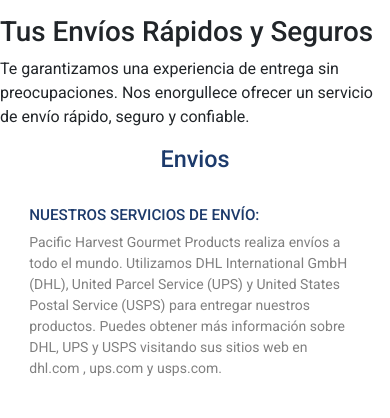
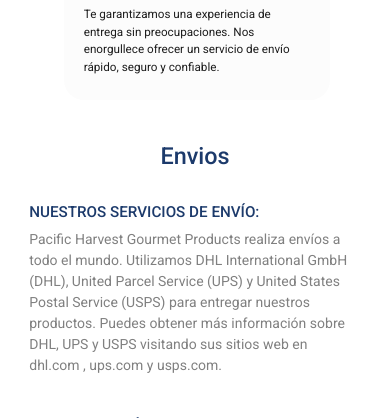
Before and after one commit to santos1803/PacificHarvestGourmet, a PHP site: page /PacificHarvestGourmet/envios.php in a window 390 px wide. Shown: the part 184-602 px from the top of the page. Run offline with PHP 8.4, Linux system fonts and the light colour scheme; style sheets or scripts are compiled from the project's sources; some libraries are stand-ins or nearby versions.

Commit message:
acomodar envios

```diff
--- a/css/envios.css
+++ b/css/envios.css
@@ -1,4 +1,5 @@
 @import url('https://fonts.googleapis.com/css2?family=Roboto:wght@100;300;400;500;700;900&display=swap');
+@import url(../css/index.css);
 @import url(../nav_footer_css/nav_principal.css);
 @import url(../nav_footer_css/footer.css);
 @import url(../responsive_css/envios.css);
@@ -30,19 +31,45 @@
     height: 70px;
 }
 
+
 /*
 ------Inicio de Banner------
 */
 
 .containerPrincipal--env {
+    box-sizing: border-box;
+    width: 100%;
+    height: 65vh;
+    display: flex;
+    align-items: center;
     background-image: url(../recursos/envio.jpg);
+    background-repeat: no-repeat;
+    background-position: center;
+    background-size: cover;
 }
+
+.containerPrincipal--a {
+    box-sizing: border-box;
+    width: 100%;
+    height: 65vh;
+    display: flex;
+    justify-content: center;
+    align-items: center;
+    padding-left: 1%;
+    display: none;
+}
+
+.containerPrincipal--b {
+    background-image: none !important;
+}
+
 
 /*
 ------Inicio seccion de envios------
 */
 
-        /*
+
+/*
         ------Inicio titulo------
         */
 
@@ -60,7 +87,7 @@
     width: 85%;
 }
 
-.title_envios h1{
+.title_envios h1 {
     text-align: center;
     width: 100%;
     color: var(--color_logo);
@@ -76,18 +103,18 @@
     color: #808080;
 }
 
-.title_description p a{
+.title_description p a {
     color: #808080;
     transition: .3s;
 }
 
-.title_description p a:hover{
+.title_description p a:hover {
     color: var(--color_logo);
     font-weight: 700;
-
 }
 
-        /*
+
+/*
         ------Inicio galeria de zonas------
         */
 
@@ -147,7 +174,6 @@
     grid-column-start: span 2;
 }
 
-
 .galery__img {
     width: 100%;
     height: 100%;
@@ -161,7 +187,7 @@
     color: white;
     margin: 0;
     width: 100%;
-    background:linear-gradient(rgba(255,255,255,0), rgba(0,0,0,1));
+    background: linear-gradient(rgba(255, 255, 255, 0), rgba(0, 0, 0, 1));
     padding: 10px;
     font-size: 2vw;
 }
@@ -169,7 +195,7 @@
 .galery__items .text__hover {
     width: 0%;
     height: 100%;
-    background-color: rgba(0,0,0,.6);
+    background-color: rgba(0, 0, 0, .6);
     position: absolute;
     top: 0;
     display: flex;
@@ -220,24 +246,27 @@
     width: 100%;
 }
 
-.opciones__envio .galery__items p{
+.opciones__envio .galery__items p {
     margin-top: 20px;
     width: 100%;
     text-align: center;
 }
 
-        /*
+
+/*
         ------Inicio opciones de envio------
         */
 
-.zone__options , .zone__time {
+.zone__options,
+.zone__time {
     display: flex;
     align-items: center;
     justify-content: center;
     margin-bottom: 60px;
 }
 
-.opciones__envio, .time__shipping {
+.opciones__envio,
+.time__shipping {
     width: 85%;
 }
 
@@ -249,13 +278,11 @@
     color: var(--color_logo);
     font-size: 2vw;
     width: 100%;
-
 }
 
 .options__title p {
     color: #808080;
     width: 100%;
-
 }
 
 .grid__company {
@@ -270,7 +297,6 @@
 .grid__company .galery__items:nth-child(1) {
     grid-column-start: span 1;
     grid-row-start: span 1;
-
 }
 
 .grid__company .galery__items:nth-child(2) {
@@ -283,31 +309,25 @@
 
 .grid__company .galery__items:nth-child(4) {
     grid-column-start: span 3;
-
 }
 
-.grid__company .galery__items:nth-child(4) p{
+.grid__company .galery__items:nth-child(4) p {
     width: 100%;
     text-align: center;
-
 }
 
-.grid__company .galery__items:nth-child(3) .galery__img{
+.grid__company .galery__items:nth-child(3) .galery__img {
     width: 100%;
     height: 100%;
     object-fit: contain;
 }
 
 
-        /*
+/*
         ------Inicio tiempo de envio------
         */
 
 
-
-
-
-
-        /*
+/*
         ------Inicio tiempo de envio------
         */
--- a/envios.php
+++ b/envios.php
@@ -236,14 +236,14 @@
 
     <main class="containerPrincipal--env">
         <article class="txt">
-            <h1>Tus Envíos Rápidos y Seguros</h1>
+            <h1>Envíos Rápidos y Seguros</h1>
             <p>Te garantizamos una experiencia de entrega sin preocupaciones. Nos enorgullece ofrecer un servicio de envío rápido, seguro y confiable. </p>
 
         </article>
 
     </main>
 
-    <main class="containerPrincipal containerPrincipal--a">
+    <main class="containerPrincipal containerPrincipal--a containerPrincipal--b">
 
         <article class="prueba">
             <h1>Tus Envíos Rápidos y Seguros</h1>
--- a/responsive_css/envios.css
+++ b/responsive_css/envios.css
@@ -1,3 +1,62 @@
+/* BANNER PRINCIPAL */
+
+@media (max-width: 1100px) {
+    .containerPrincipal {
+        height: 30em;
+    }
+}
+
+@media (max-width: 1050px) {
+    .containerPrincipal--env {
+        display: none;
+    }
+    .containerPrincipal--a {
+        display: flex;
+    }
+    .containerCinco {
+        display: flex;
+    }
+}
+
+@media (max-width: 930px) {
+    .containerPrincipal {
+        height: 26em;
+    }
+}
+
+@media (max-width: 800px) {
+    .containerPrincipal {
+        height: 20em;
+    }
+}
+
+@media (max-width: 650px) {
+    .containerPrincipal {
+        height: 16em;
+    }
+}
+
+
+/* CONTENIDO DEL BANNER PRINCIPAL */
+
+@media (max-width: 1190px) {
+    .prueba h1 {
+        font-size: 2.5vw;
+    }
+    .prueba p {
+        font-size: 1.5vw;
+    }
+}
+
+@media (max-width: 920px) {
+    .prueba h1 {
+        font-size: 2.5vw;
+    }
+    .prueba p {
+        font-size: 1.6vw;
+    }
+}
+
 @media (max-width: 850px) {
     .grid__company {
         width: 100%;
@@ -7,23 +66,41 @@
         grid-column-gap: 30px;
         grid-row-gap: 30px;
     }
-
     .title_description h3 {
         font-size: 2.8vw;
-
     }
-
     .options__title h2 {
         font-size: 2.8vw;
     }
+}
 
+@media (max-width: 820px) {
+    .prueba h1 {
+        font-size: 2.5vw;
+    }
+    .prueba p {
+        font-size: 1.7vw;
+    }
 }
+
 @media (max-width: 800px) {
     .galery__items:hover .text__hover ul li {
         font-size: 2.5vw;
     }
-    .title_envios h1{
+    .title_envios h1 {
         font-size: 5vw;
+    }
+}
+
+@media (max-width: 720px) {
+    .prueba {
+        width: 45%;
+    }
+    .prueba h1 {
+        font-size: 2.5vw;
+    }
+    .prueba p {
+        font-size: 1.8vw;
     }
 }
 
@@ -36,7 +113,6 @@
         grid-column-gap: 30px;
         grid-row-gap: 30px;
     }
-
     .img__title {
         font-size: 3vw;
     }
@@ -45,7 +121,39 @@
 @media (max-width: 630px) {
     .title_description h3 {
         font-size: 3.5vw;
+    }
+}
 
+@media (max-width: 620px) {
+    .prueba h1 {
+        font-size: 2.5vw;
+    }
+    .prueba p {
+        font-size: 1.9vw;
+    }
+}
+
+@media (max-width: 550px) {
+    .prueba {
+        width: 50%;
+    }
+    .prueba h1 {
+        font-size: 2.8vw;
+    }
+    .prueba p {
+        font-size: 2.3vw;
+    }
+}
+
+@media (max-width: 490px) {
+    .prueba {
+        width: 55%;
+    }
+    .prueba h1 {
+        font-size: 3.1vw;
+    }
+    .prueba p {
+        font-size: 2.5vw;
     }
 }
 
@@ -53,17 +161,14 @@
     .galery__items:hover .text__hover ul li {
         font-size: 3.5vw;
     }
-
     .img__title {
         font-size: 3.8vw;
     }
-
-    .title_envios h1{
+    .title_envios h1 {
         font-size: 6vw;
     }
     .title_description h3 {
         font-size: 3.9vw;
-
     }
     .title_description p {
         font-size: 14px;
@@ -75,3 +180,51 @@
         font-size: 14px;
     }
 }
+
+@media (max-width: 450px) {
+    .prueba {
+        width: 60%;
+    }
+    .prueba h1 {
+        font-size: 3.4vw;
+    }
+    .prueba p {
+        font-size: 2.7vw;
+    }
+}
+
+@media (max-width: 420px) {
+    .prueba {
+        width: 65%;
+    }
+    .prueba h1 {
+        font-size: 3.6vw;
+    }
+    .prueba p {
+        font-size: 2.9vw;
+    }
+}
+
+@media (max-width: 390px) {
+    .prueba {
+        width: 69%;
+    }
+    .prueba h1 {
+        font-size: 3.8vw;
+    }
+    .prueba p {
+        font-size: 3vw;
+    }
+}
+
+@media (max-width: 360px) {
+    .prueba {
+        width: 73%;
+    }
+    .prueba h1 {
+        font-size: 3.9vw;
+    }
+    .prueba p {
+        font-size: 3.3vw;
+    }
+}
```
Also changed, not shown: css/detallesproductos.css (+0 -15 lines).
